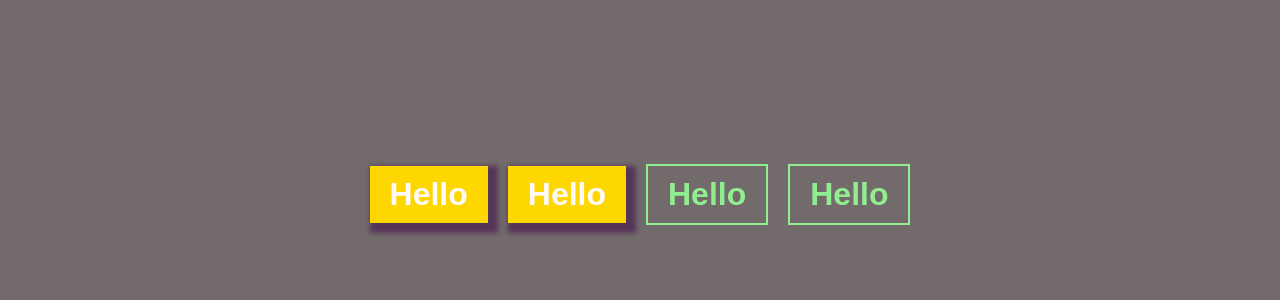
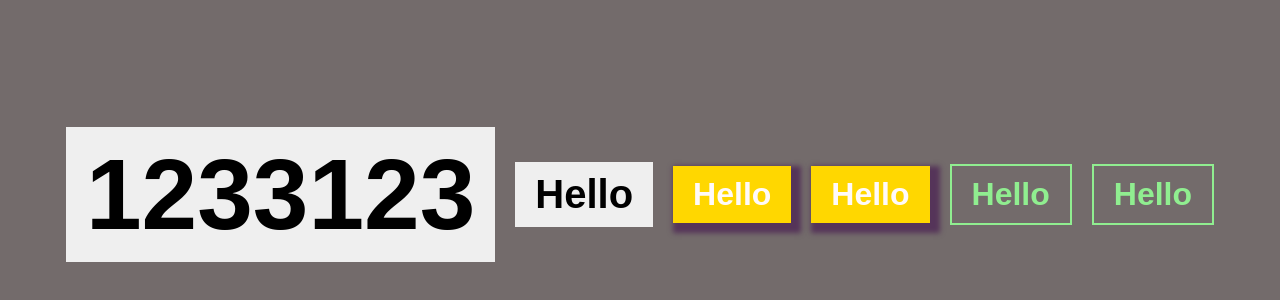
Before and after one commit to H1K5ik/styled-components-proj, a React (Create React App) app: page / in a window 1280 px wide. Shown: the part 206-506 px from the top of the page. Built offline with nearby package versions, Linux system fonts and the light colour scheme.

Commit message:
feat: test3br2

```diff
--- a/src/App.tsx
+++ b/src/App.tsx
@@ -10,8 +10,8 @@ function App() {
     return (
         <div className="App">
             <Box>
-                {/*<StyledBtn color="green" fontSize={"100px"}>1233123</StyledBtn>*/}
-                {/*<StyledBtn color="blue" fontSize={"40px"}>Hello</StyledBtn>*/}
+                <StyledBtn color="green" fontSize={"100px"}>1233123</StyledBtn>
+                <StyledBtn color="blue" fontSize={"40px"}>Hello</StyledBtn>
 
                 <StyledBtn color={myTheme.colors.primary} active btnType={"primary"}>Hello</StyledBtn>
                 <StyledBtn color={myTheme.colors.primary} active btnType={"primary"}>Hello</StyledBtn>
```
